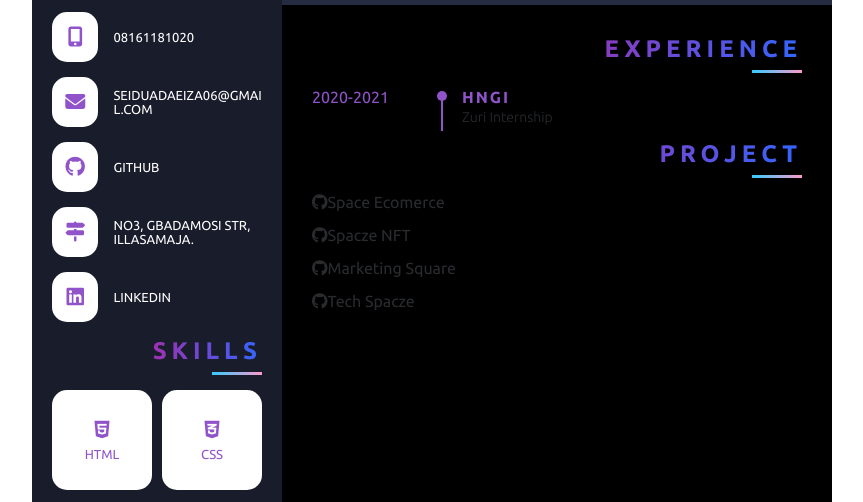
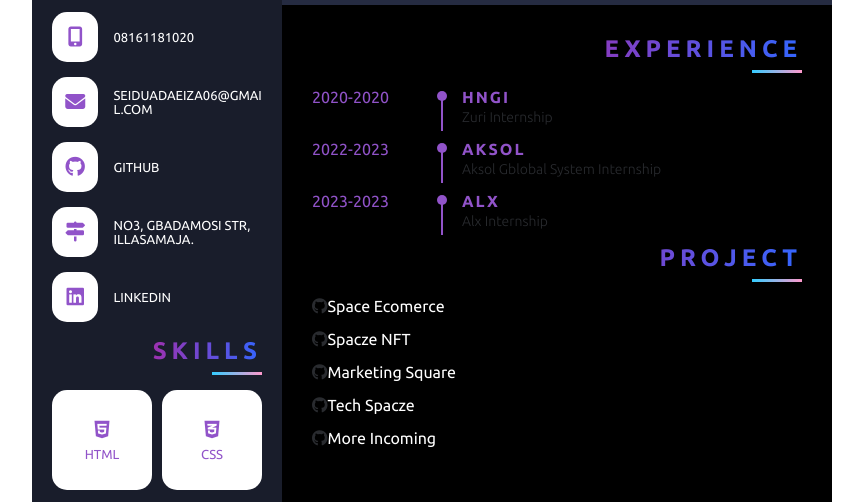
Before and after one commit to Icefrosh72/Single-page-personal-Profile, a plain HTML site: page index.html in a window 1280 px wide. Shown: the part 260-762 px from the top of the page, without its empty margins (208-1071 px from the left). Drawn offline with Linux system fonts and the light colour scheme.

Commit message:
project uploaded

```diff
--- a/index.html
+++ b/index.html
@@ -183,7 +183,7 @@
                                 <li>
                                     <div class="sub-list">
                                         <div class="date">
-                                            2020-2021
+                                            2020-2020
                                         </div>
                                         <div class="info">
                                             <p class="info_title">
@@ -195,39 +195,79 @@
                                         </div>
                                     </div>
                                 </li>
+
+                                <li>
+                                    <div class="sub-list">
+                                        <div class="date">
+                                            2022-2023
+                                        </div>
+                                        <div class="info">
+                                            <p class="info_title">
+                                                Aksol
+                                            </p>
+                                            <p class="info_com">
+                                                Aksol Gblobal System Internship
+                                            </p>
+                                        </div>
+                                    </div>
+                                </li>
+
+                                <li>
+                                    <div class="sub-list">
+                                        <div class="date">
+                                            2023-2023
+                                        </div>
+                                        <div class="info">
+                                            <p class="info_title">
+                                                Alx
+                                            </p>
+                                            <p class="info_com">
+                                                Alx Internship
+                                            </p>
+                                        </div>
+                                    </div>
+                                </li>
+
                             </ul>
                         </div>
                     </div>
 
                     <!-- Education -->
-                    <div class="edu-container">
+                    <div class="proj-container ">
                         <div class="title">
                             Project
                         </div>
-                        <div class="edu-box">
+                        <div class="proj-box">
                             <ul>
                                 <li>
                                     <div class="sub-list">
                                         <div class="icon"><i class="fab fa-github"></i></div>
-                                        <div class="text">Space Ecomerce</div>
+                                        <div class="text"><a href="https://spacze.netlify.app/index.html">Space Ecomerce</a></div>
                                     </div>
                                 </li>
                                 <li>
                                     <div class="sub-list">
                                         <div class="icon"><i class="fab fa-github"></i></i></div>
-                                        <div class="text">Spacze NFT</div>
+                                        <div class="text"><a href="#">Spacze NFT</a></div>
                                     </div>
                                 </li>
                                 <li>
                                     <div class="sub-list">
                                         <div class="icon"><i class="fab fa-github"></i></i></div>
-                                        <div class="text">Marketing Square</div>
+                                        <div class="text"><a href="#">Marketing Square</a></div>
                                     </div>
                                 </li>
                                 <li>
                                     <div class="sub-list">
                                         <div class="icon"><i class="fab fa-github"></i></div>
-                                        <div class="text">Tech Spacze</div>
+                                        <div class="text"><a href="#">Tech Spacze</a></div>
+                                    </div>
+                                </li>
+
+                                <li>
+                                    <div class="sub-list">
+                                        <div class="icon"><i class="fab fa-github"></i></div>
+                                        <div class="text"><a href="#">More Incoming</a></div>
                                     </div>
                                 </li>
                             </ul>
```
